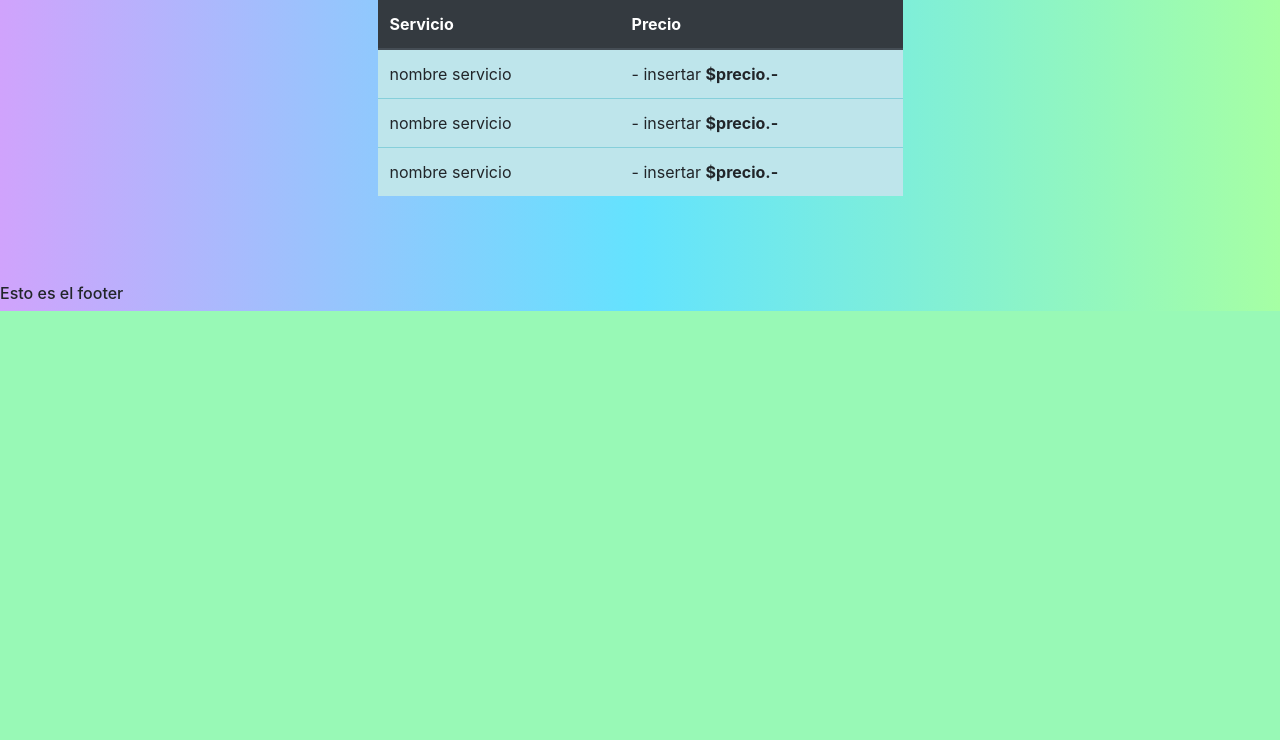
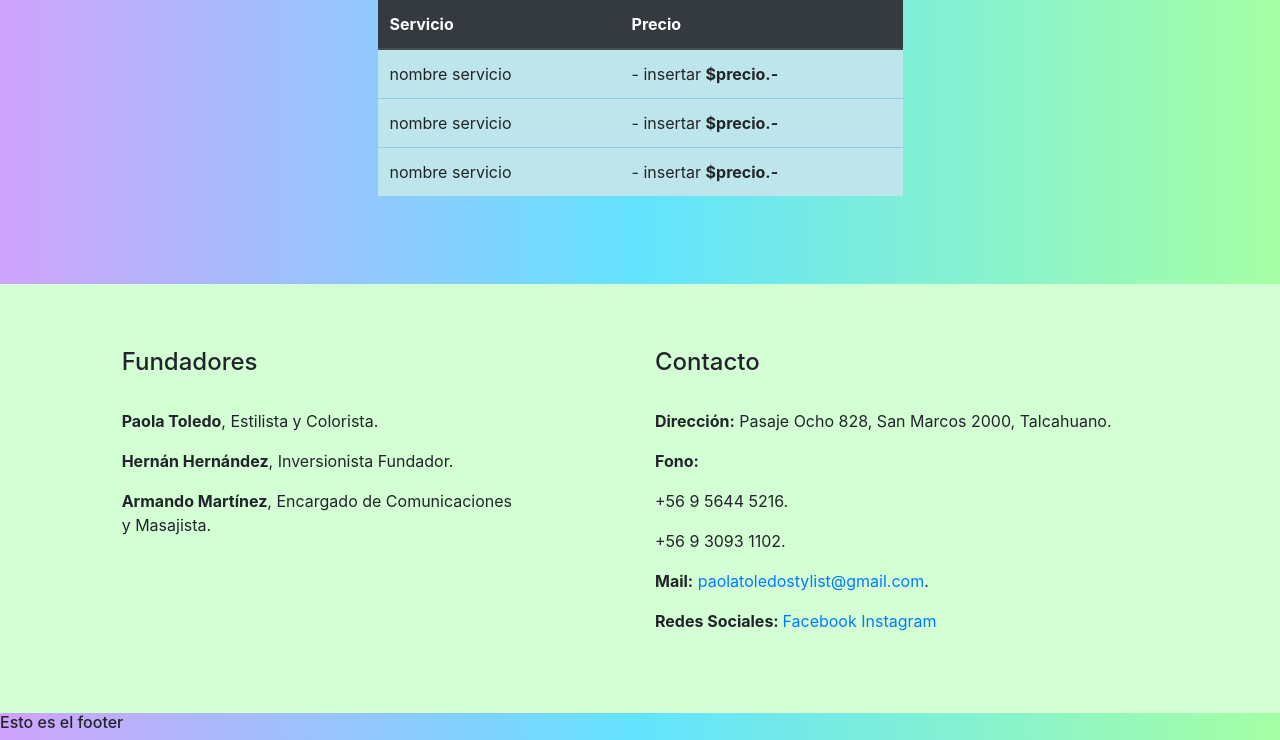
Before and after one commit to frsty/WebPractica, a Django app: page / in a window 1280 px wide. Shown: the part 2191-2931 px from the top of the page. Before the commit the page ends 2502 px from the top, so only its background shows below. Run offline with Django 3.2, Linux system fonts and the light colour scheme; some libraries are stand-ins or nearby versions.

Commit message:
add footer

```diff
--- a/salon/core/templates/core/home.html
+++ b/salon/core/templates/core/home.html
@@ -190,4 +190,33 @@
 
     </div>
        <br><br><br>
+       <!-- Footer    -->
+       <div class="jumbotron jumbotron-fluid" style="margin-bottom:0; width: 100%;" id="footer">
+        <div class="row">
+            <div class="col-sm-1"></div>
+            <div class="col-sm-4">
+                <h4>Fundadores</h4>
+                <br>
+                <p><strong>Paola Toledo</strong>, Estilista y Colorista.</p>
+                <p><strong>Hernán Hernández</strong>, Inversionista Fundador.</p>
+                <p><strong>Armando Martínez</strong>, Encargado de Comunicaciones y Masajista.</p>
+            </div>
+            <div class="col-sm-1"></div>
+            <div class="col-sm-5">
+                <h4>Contacto</h4>
+                <br>
+                <p><strong>Dirección:</strong> Pasaje Ocho 828, San Marcos 2000, Talcahuano.</p>
+                <p><strong>Fono:</strong> </p>
+                <p> +56 9 5644 5216.</p>
+                <p> +56 9 3093 1102.</p>
+                <p><strong>Mail:</strong> <a href="mailto:paolatoledostylist@gmail.com?Subject=Contacto">
+                    paolatoledostylist@gmail.com</a>.</p>
+                <p><strong>Redes Sociales: </strong>
+                    <a href="https://www.facebook.com/paolatoledostylist/">Facebook</a>
+
+                    <a href="https://www.instagram.com/paolatoledostylist/">Instagram</a></p>
+            </div>
+            <div class="col-sm-1"></div>
+        </div>
+    </div>
 {% endblock %}
```
